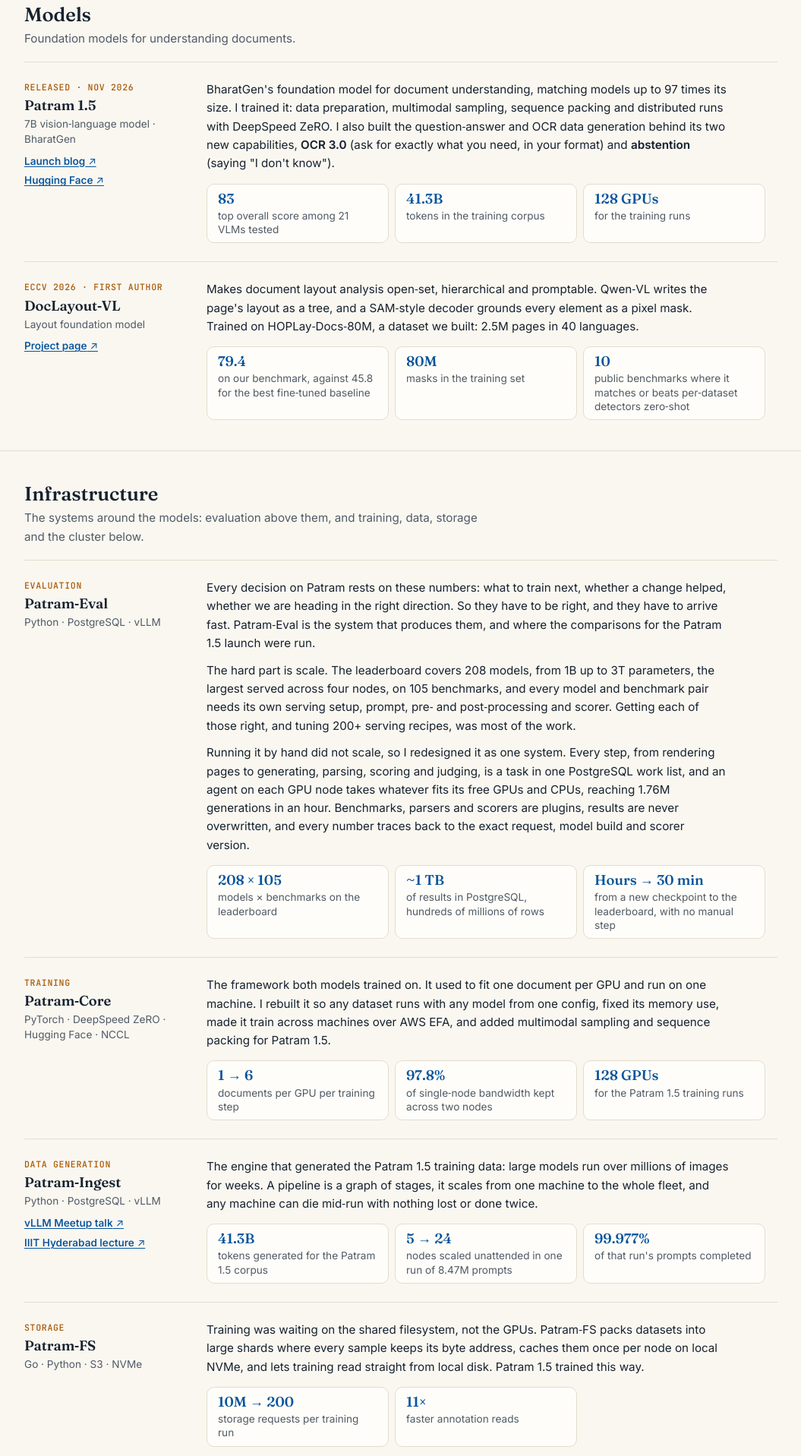
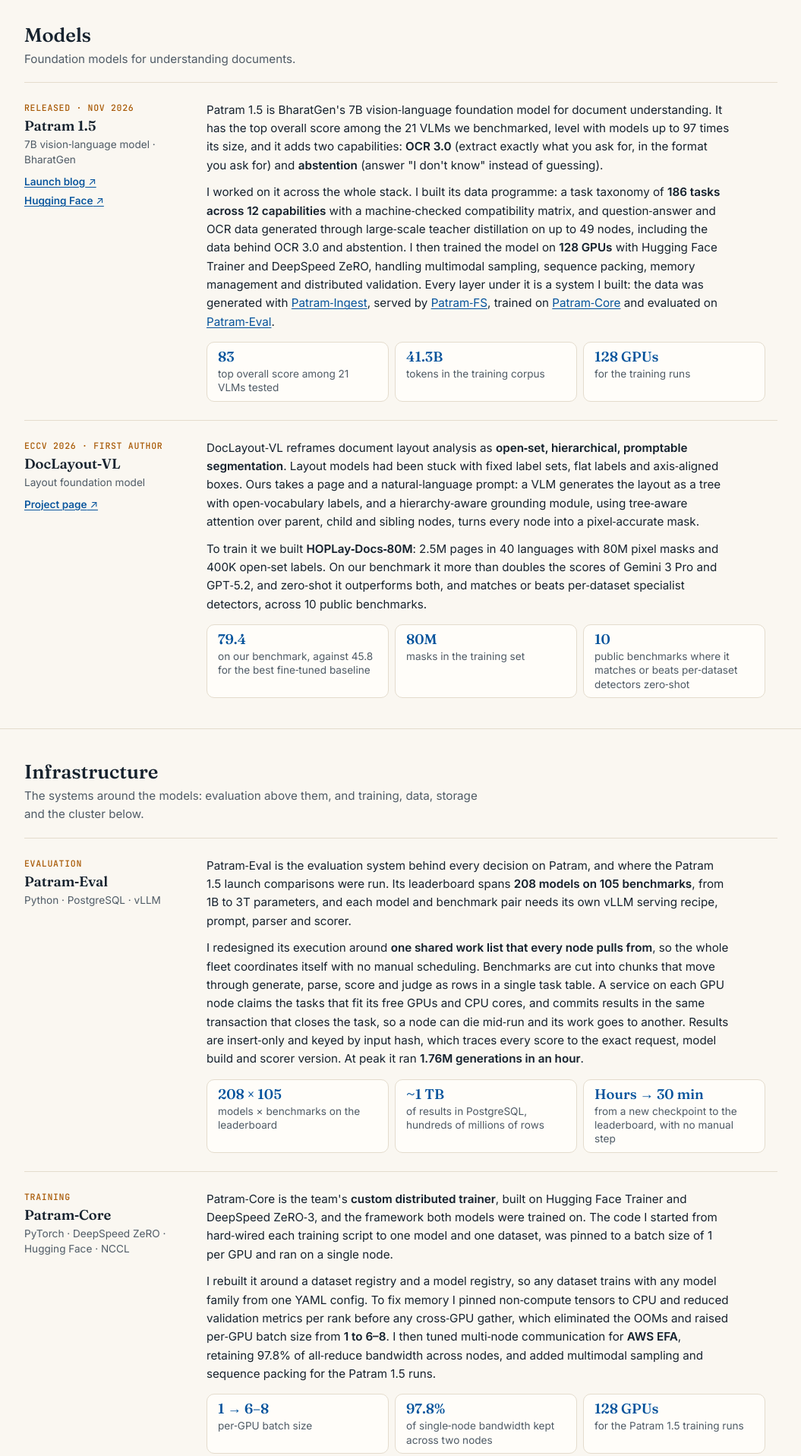
Before and after one commit to sriharib128/portfolio, a plain HTML site: page work.html in a window 1280 px wide. Shown: the part 883-2800 px from the top of the page at 76% size, without its empty margins (112-1167 px from the left). Drawn offline with Linux system fonts and the light colour scheme.

Commit message:
Rewrite Work descriptions and Experience in the resume's register
Project descriptions and the About experience entries are now connected
first-person prose with the resume's claims and figures. Patram 1.5 covers
the whole stack, Patram-Eval is two paragraphs, and the Work intro is new.

Co-Authored-By: Claude Fable 5.2 <noreply@anthropic.com>

```diff
--- a/work.html
+++ b/work.html
@@ -39,7 +39,7 @@
     <div class="wrap">
       <p class="eyebrow">Work</p>
       <h1>From the cluster up to the model</h1>
-      <p class="lede">The models are the part people see. Under them is the stack I built so we could train them: a training framework, a data&#8209;generation engine, a storage layer and the cluster they all run on.</p>
+      <p class="lede">I train document foundation models, and I built each layer they depend on: data generation, storage, distributed training, evaluation and the cluster itself. Together they form the one stack that makes it possible to train foundation models at this scale.</p>
     </div>
   </header>
 
@@ -74,7 +74,8 @@
           <p class="plinks"><a href="https://bharatgen.com/blogs/introducing-patram-1-5/">Launch blog</a><a href="https://huggingface.co/bharatgenai/Patram1.5-7B">Hugging Face</a></p>
         </div>
         <div class="body">
-          <p>BharatGen's foundation model for document understanding, matching models up to 97 times its size. I trained it: data preparation, multimodal sampling, sequence packing and distributed runs with DeepSpeed ZeRO. I also built the question&#8209;answer and OCR data generation behind its two new capabilities, <b>OCR 3.0</b> (ask for exactly what you need, in your format) and <b>abstention</b> (saying "I don't know").</p>
+          <p>Patram 1.5 is BharatGen's 7B vision&#8209;language foundation model for document understanding. It has the top overall score among the 21 VLMs we benchmarked, level with models up to 97 times its size, and it adds two capabilities: <b>OCR 3.0</b> (extract exactly what you ask for, in the format you ask for) and <b>abstention</b> (answer "I don't know" instead of guessing).</p>
+          <p>I worked on it across the whole stack. I built its data programme: a task taxonomy of <b>186 tasks across 12 capabilities</b> with a machine&#8209;checked compatibility matrix, and question&#8209;answer and OCR data generated through large&#8209;scale teacher distillation on up to 49 nodes, including the data behind OCR 3.0 and abstention. I then trained the model on <b>128 GPUs</b> with Hugging Face Trainer and DeepSpeed ZeRO, handling multimodal sampling, sequence packing, memory management and distributed validation. Every layer under it is a system I built: the data was generated with <a href="#patram-ingest">Patram&#8209;Ingest</a>, served by <a href="#patram-fs">Patram&#8209;FS</a>, trained on <a href="#patram-core">Patram&#8209;Core</a> and evaluated on <a href="#patram-eval">Patram&#8209;Eval</a>.</p>
           <dl class="figs">
             <div><dt>83</dt><dd>top overall score among 21 VLMs tested</dd></div>
             <div><dt>41.3B</dt><dd>tokens in the training corpus</dd></div>
@@ -91,7 +92,8 @@
           <p class="plinks"><a href="https://doclayoutvl.github.io/">Project page</a></p>
         </div>
         <div class="body">
-          <p>Makes document layout analysis open&#8209;set, hierarchical and promptable. Qwen&#8209;VL writes the page's layout as a tree, and a SAM&#8209;style decoder grounds every element as a pixel mask. Trained on HOPLay&#8209;Docs&#8209;80M, a dataset we built: 2.5M pages in 40 languages.</p>
+          <p>DocLayout&#8209;VL reframes document layout analysis as <b>open&#8209;set, hierarchical, promptable segmentation</b>. Layout models had been stuck with fixed label sets, flat labels and axis&#8209;aligned boxes. Ours takes a page and a natural&#8209;language prompt: a VLM generates the layout as a tree with open&#8209;vocabulary labels, and a hierarchy&#8209;aware grounding module, using tree&#8209;aware attention over parent, child and sibling nodes, turns every node into a pixel&#8209;accurate mask.</p>
+          <p>To train it we built <b>HOPLay&#8209;Docs&#8209;80M</b>: 2.5M pages in 40 languages with 80M pixel masks and 400K open&#8209;set labels. On our benchmark it more than doubles the scores of Gemini 3 Pro and GPT&#8209;5.2, and zero&#8209;shot it outperforms both, and matches or beats per&#8209;dataset specialist detectors, across 10 public benchmarks.</p>
           <dl class="figs">
             <div><dt>79.4</dt><dd>on our benchmark, against 45.8 for the best fine&#8209;tuned baseline</dd></div>
             <div><dt>80M</dt><dd>masks in the training set</dd></div>
@@ -116,9 +118,8 @@
           <p class="tech">Python · PostgreSQL · vLLM</p>
         </div>
         <div class="body">
-          <p>Every decision on Patram rests on these numbers: what to train next, whether a change helped, whether we are heading in the right direction. So they have to be right, and they have to arrive fast. Patram&#8209;Eval is the system that produces them, and where the comparisons for the Patram 1.5 launch were run.</p>
-          <p>The hard part is scale. The leaderboard covers 208 models, from 1B up to 3T parameters, the largest served across four nodes, on 105 benchmarks, and every model and benchmark pair needs its own serving setup, prompt, pre&#8209; and post&#8209;processing and scorer. Getting each of those right, and tuning 200+ serving recipes, was most of the work.</p>
-          <p>Running it by hand did not scale, so I redesigned it as one system. Every step, from rendering pages to generating, parsing, scoring and judging, is a task in one PostgreSQL work list, and an agent on each GPU node takes whatever fits its free GPUs and CPUs, reaching 1.76M generations in an hour. Benchmarks, parsers and scorers are plugins, results are never overwritten, and every number traces back to the exact request, model build and scorer version.</p>
+          <p>Patram&#8209;Eval is the evaluation system behind every decision on Patram, and where the Patram 1.5 launch comparisons were run. Its leaderboard spans <b>208 models on 105 benchmarks</b>, from 1B to 3T parameters, and each model and benchmark pair needs its own vLLM serving recipe, prompt, parser and scorer.</p>
+          <p>I redesigned its execution around <b>one shared work list that every node pulls from</b>, so the whole fleet coordinates itself with no manual scheduling. Benchmarks are cut into chunks that move through generate, parse, score and judge as rows in a single task table. A service on each GPU node claims the tasks that fit its free GPUs and CPU cores, and commits results in the same transaction that closes the task, so a node can die mid&#8209;run and its work goes to another. Results are insert&#8209;only and keyed by input hash, which traces every score to the exact request, model build and scorer version. At peak it ran <b>1.76M generations in an hour</b>.</p>
           <dl class="figs">
             <div><dt>208 × 105</dt><dd>models × benchmarks on the leaderboard</dd></div>
             <div><dt>~1 TB</dt><dd>of results in PostgreSQL, hundreds of millions of rows</dd></div>
@@ -134,9 +135,10 @@
           <p class="tech">PyTorch · DeepSpeed ZeRO · Hugging Face · NCCL</p>
         </div>
         <div class="body">
-          <p>The framework both models trained on. It used to fit one document per GPU and run on one machine. I rebuilt it so any dataset runs with any model from one config, fixed its memory use, made it train across machines over AWS EFA, and added multimodal sampling and sequence packing for Patram 1.5.</p>
+          <p>Patram&#8209;Core is the team's <b>custom distributed trainer</b>, built on Hugging Face Trainer and DeepSpeed ZeRO&#8209;3, and the framework both models were trained on. The code I started from hard&#8209;wired each training script to one model and one dataset, was pinned to a batch size of 1 per GPU and ran on a single node.</p>
+          <p>I rebuilt it around a dataset registry and a model registry, so any dataset trains with any model family from one YAML config. To fix memory I pinned non&#8209;compute tensors to CPU and reduced validation metrics per rank before any cross&#8209;GPU gather, which eliminated the OOMs and raised per&#8209;GPU batch size from <b>1 to 6–8</b>. I then tuned multi&#8209;node communication for <b>AWS EFA</b>, retaining 97.8% of all&#8209;reduce bandwidth across nodes, and added multimodal sampling and sequence packing for the Patram 1.5 runs.</p>
           <dl class="figs">
-            <div><dt>1 → 6</dt><dd>documents per GPU per training step</dd></div>
+            <div><dt>1 → 6–8</dt><dd>per&#8209;GPU batch size</dd></div>
             <div><dt>97.8%</dt><dd>of single&#8209;node bandwidth kept across two nodes</dd></div>
             <div><dt>128 GPUs</dt><dd>for the Patram 1.5 training runs</dd></div>
           </dl>
@@ -151,7 +153,8 @@
           <p class="plinks"><a href="https://sriharib128.github.io/patram-ingest-slides/">vLLM Meetup talk</a><a href="https://sriharib128.github.io/programming-for-ai-lecture/">IIIT Hyderabad lecture</a></p>
         </div>
         <div class="body">
-          <p>The engine that generated the Patram 1.5 training data: large models run over millions of images for weeks. A pipeline is a graph of stages, it scales from one machine to the whole fleet, and any machine can die mid&#8209;run with nothing lost or done twice.</p>
+          <p>Patram&#8209;Ingest is a <b>crash&#8209;safe, exactly&#8209;once distributed data engine</b> for GPU inference over 100M+ images, and it generated the Patram 1.5 training data. Jobs run for weeks on a fleet where nodes fail, leave and join, so every item's state is tracked in PostgreSQL: workers claim items under row locks, and results commit in a fixed order that limits what a crash can cost to the last uncommitted batch.</p>
+          <p>Pipelines are <b>DAGs</b> with fan&#8209;out, fan&#8209;in and per&#8209;item routing decided at runtime, each stage declared in a few lines of config. Moving the GPU stages to continuous batching against vLLM lifted throughput <b>29%</b> on identical hardware by removing the GPU idling between batches. A restarted node reclaims the items it was holding, and nodes can join or leave mid&#8209;run.</p>
           <dl class="figs">
             <div><dt>41.3B</dt><dd>tokens generated for the Patram 1.5 corpus</dd></div>
             <div><dt>5 → 24</dt><dd>nodes scaled unattended in one run of 8.47M prompts</dd></div>
@@ -167,7 +170,8 @@
           <p class="tech">Go · Python · S3 · NVMe</p>
         </div>
         <div class="body">
-          <p>Training was waiting on the shared filesystem, not the GPUs. Patram&#8209;FS packs datasets into large shards where every sample keeps its byte address, caches them once per node on local NVMe, and lets training read straight from local disk. Patram 1.5 trained this way.</p>
+          <p>Patram&#8209;FS is a <b>per&#8209;node Go storage daemon</b> that serves multi&#8209;TB datasets from S3 through local NVMe. Before it, a training run opened around ten million small files on the shared filesystem, overloading its metadata service for the whole cluster and leaving GPUs waiting on I/O.</p>
+          <p>Datasets are packed into about 200 large shards, and every sample is addressed by shard, byte offset and length. The daemon keeps one cache per node shared by every process, collapses concurrent requests for a shard into a single download, and stays off the read path: it returns a local path and offset, and the client reads straight from NVMe. That cut storage requests per run by <b>50,000×</b>, sped up annotation reads 11× through kernel page&#8209;cache warming, and took the shared filesystem off the training data path. It's now used across the team's training and data pipelines.</p>
           <dl class="figs">
             <div><dt>10M → 200</dt><dd>storage requests per training run</dd></div>
             <div><dt>11×</dt><dd>faster annotation reads</dd></div>
@@ -182,7 +186,7 @@
           <p class="tech">Kubernetes (k3s) · PostgreSQL · Python · JavaScript</p>
         </div>
         <div class="body">
-          <p>The control room for our GPU fleet: one Kubernetes cluster and one dashboard in place of five single&#8209;machine sites and logging into nodes by hand.</p>
+          <p>Cluster&#8209;Supervision is the control plane for our fleet of 64 nodes and 512 GPUs. It replaced five separate sites and logging into nodes over SSH with one k3s cluster: per&#8209;node collectors run as a DaemonSet, alert rules are SQL evaluated on a schedule, and a FastAPI dashboard reads everything from one PostgreSQL. What it covers:</p>
           <ul class="features">
             <li><b>Kubernetes</b> across 64 nodes and 512 GPUs, with a highly available PostgreSQL and a dashboard that runs on three replicas</li>
             <li><b>Self&#8209;healing nodes:</b> a machine AWS replaces is noticed and rebuilt into the cluster in about a minute, with no one involved</li>
@@ -210,13 +214,13 @@
         <li>
           <h3>Strife</h3>
           <span class="tech">Go · gRPC</span>
-          <p>A distributed payment gateway: two&#8209;phase commit across bank servers, mutual TLS, JWT authentication, idempotent transactions, offline payment queuing and crash recovery from a write&#8209;ahead log.</p>
+          <p>A distributed payment gateway. Transfers run as two&#8209;phase commits across bank servers, transactions are idempotent so a retry is never applied twice, payments made offline are queued, and a crashed server recovers from its write&#8209;ahead log. Connections use mutual TLS, with JWT for authentication.</p>
           <a href="https://github.com/sriharib128/Strife">Code on GitHub</a>
         </li>
         <li>
           <h3>Distributed File System</h3>
           <span class="tech">C++ · MPI</span>
-          <p>Fault tolerance through heartbeat monitoring, replication across nodes, load&#8209;balanced file placement and distributed search.</p>
+          <p>A fault&#8209;tolerant distributed file system. Files are replicated across nodes with load&#8209;balanced placement, heartbeat monitoring detects failed nodes, and search runs distributed across the cluster.</p>
           <a href="https://github.com/sriharib128/Distributed-File-System">Code on GitHub</a>
         </li>
       </ul>
```
Also changed, not shown: about.html (+4 -4 lines).
